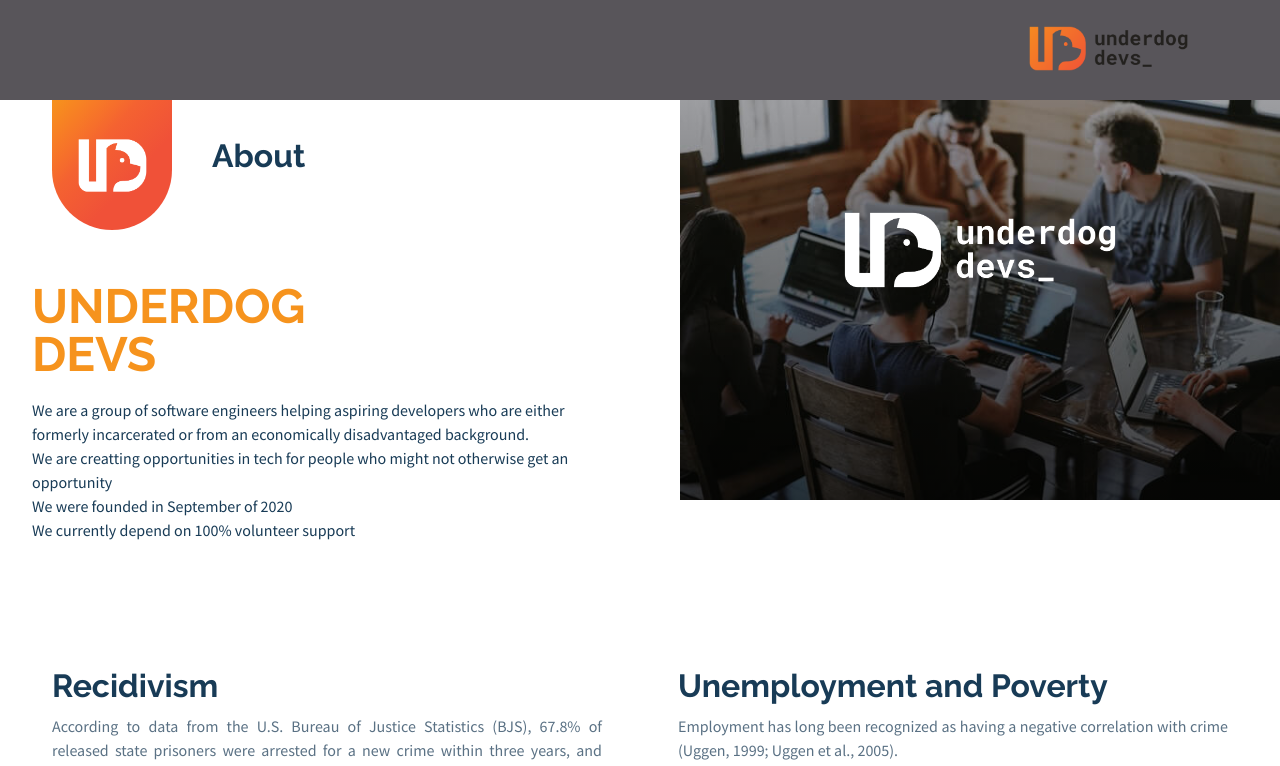
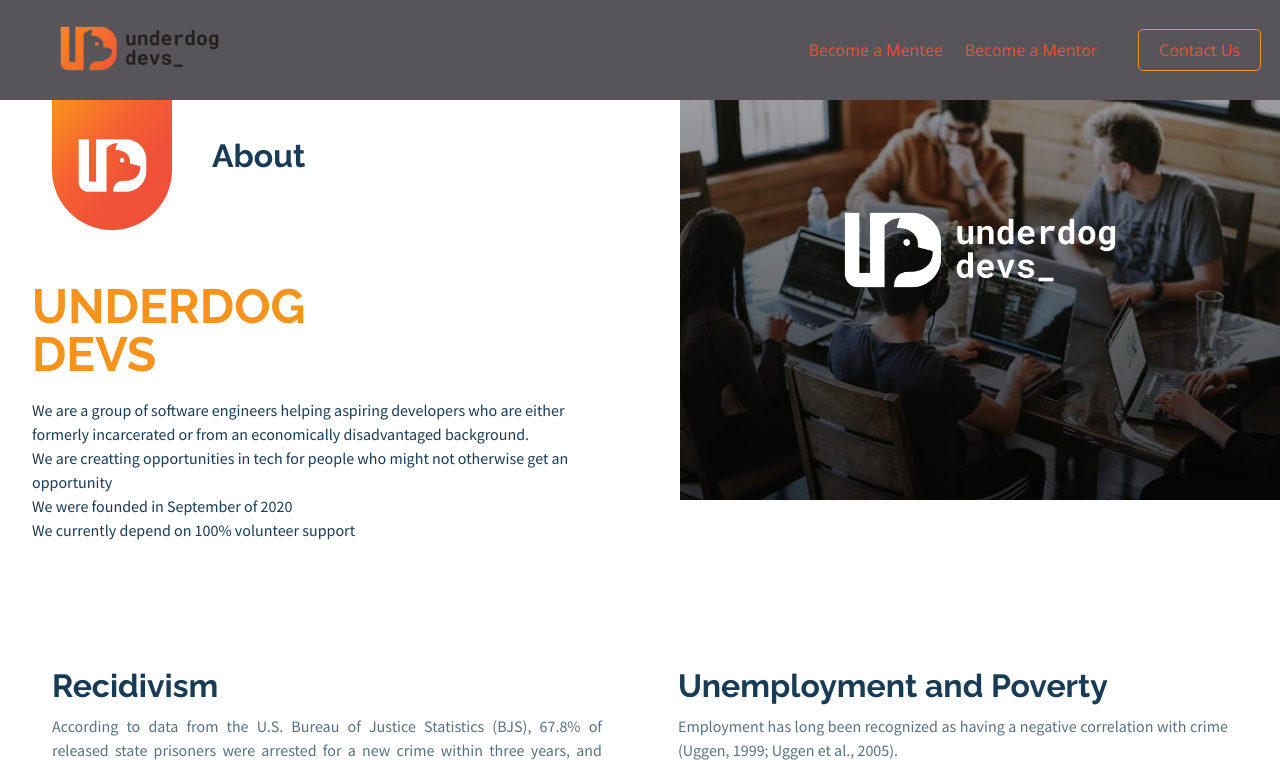
Before and after one commit to Underdog-Devs/website-v2, a Next.js app: page / in a window 1280 px wide. Shown: the top 766 px of the page. Built offline with nearby package versions, Linux system fonts and the light colour scheme.

Commit message:
fixed links

```diff
--- a/pages/parts/footer/Footer.tsx
+++ b/pages/parts/footer/Footer.tsx
@@ -72,22 +72,20 @@ function Footer({}: Props): ReactElement {
 				</div>
 				<div className={styles.navigation}>
 					<div className={styles.navSect}>
-						<h4>Mentors</h4>
-						<a href="link">Become a Mentee</a>
-						<a href="link">Meet the Mentees</a>
+						<h4>Mentees</h4>
+						<a href="https://forms.gle/7PWZd7cfp9jve7Yu5" target="_blank" rel="noreferrer">Become a Mentee</a>
 					</div>
 					<div className={styles.navSect}>
-						<h4>Mentees</h4>
-						<a href="link">Become a Mentor</a>
-						<a href="link">Meet the Mentors</a>
+						<h4>Mentors</h4>
+						<a href="https://forms.gle/UKw3cQKmmmAEZREu6" target="_blank" rel="noreferrer">Become a Mentor</a>
 					</div>
-					<div className={styles.navSect}>
+					{/* <div className={styles.navSect}>
 						<h4>Organization</h4>
 						<a href="link">About</a>
 						<a href="link">Terms</a>
 						<a href="link">Get Involved</a>
 						<a href="link">Privacy Policy</a>
-					</div>
+					</div> */}
 				</div>
 			</div>
 			<p className={styles.copyright}>Copyright © 2020. Underdog Devs</p>
--- a/pages/parts/footer/footer.module.scss
+++ b/pages/parts/footer/footer.module.scss
@@ -70,6 +70,9 @@
         margin: $space-xs 0;
         color: $udSecondaryOrange;
         text-decoration: none;
+      &:hover {
+        text-decoration: underline;
+      }
     }
 
   }
--- a/pages/parts/navigation/Navigation.tsx
+++ b/pages/parts/navigation/Navigation.tsx
@@ -18,18 +18,18 @@ function Navigation({ }: Props): ReactElement {
 					/>
 				</div>
 			</Link>
-			{/* <nav className={styles.navigation}>
+			<nav className={styles.navigation}>
 				<div className={styles.navigationLinks}>
-					<a href="#mentees">
-						Mentees
+					<a href="https://forms.gle/uS1m9wMeC75reYte7" target="_blank" rel="noreferrer">
+						Become a Mentee
 					</a>
-					<a href="#mentors">Mentors</a>
-					<a href="link">Project Underdog</a>
+					<a href="https://forms.gle/UKw3cQKmmmAEZREu6" target="_blank" rel="noreferrer">Become a Mentor</a>
+					{/* <a href="link">Project Underdog</a> */}
 				</div>
-				<a href="#involved" className={styles.getInvolvedButton}>
-					Get Involved
+				<a href="mailto:underdogdevsteam@gmail.com" target="_blank" className={styles.getInvolvedButton} rel="noreferrer">
+					Contact Us
 				</a>
-			</nav> */}
+			</nav>
 		</div>
 	);
 }
--- a/pages/parts/navigation/navigation.module.scss
+++ b/pages/parts/navigation/navigation.module.scss
@@ -4,13 +4,13 @@
 	background-color: $udDarkGrey;
 	display: flex;
 	flex-direction: row;
-	justify-content: flex-end;
+	justify-content: space-between;
 	align-items: center;
 	max-height: 100px;
 
     .image {
         cursor: pointer;
-				margin-right: $space-xxl;
+				margin-left: $space-xl;
     }
 
 	.navigation {
@@ -18,7 +18,7 @@
 		flex-direction: row;
 		justify-content: space-evenly;
 		align-items: center;
-		width: 50%;
+		width: 40%;
 	}
 
 	.navigationLinks {
@@ -32,6 +32,9 @@
 			font-family: $linkFont;
 			color: $udOrange;
 			text-decoration: none;
+			&:hover {
+				text-decoration: underline;
+			}
 		}
 	}
 
```
